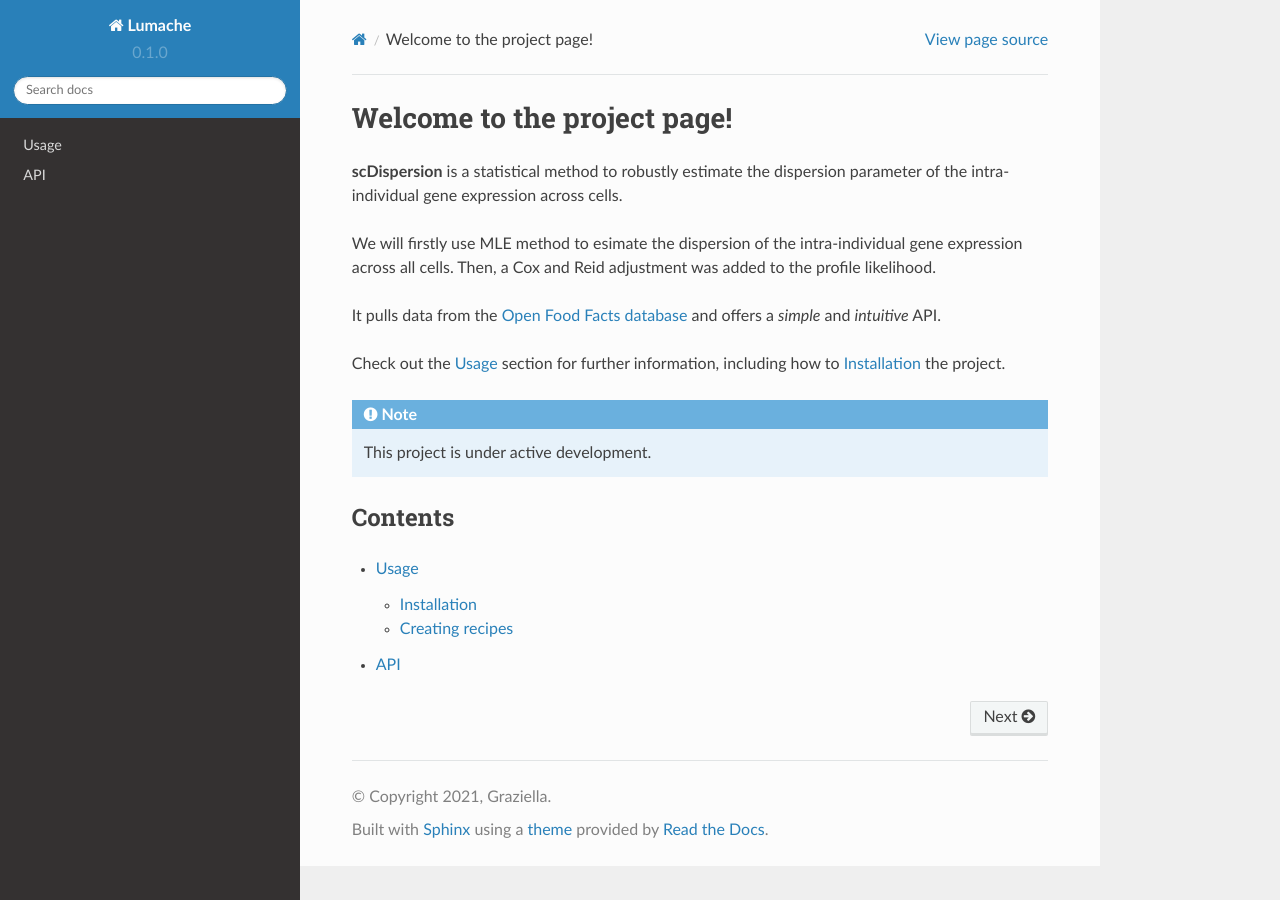
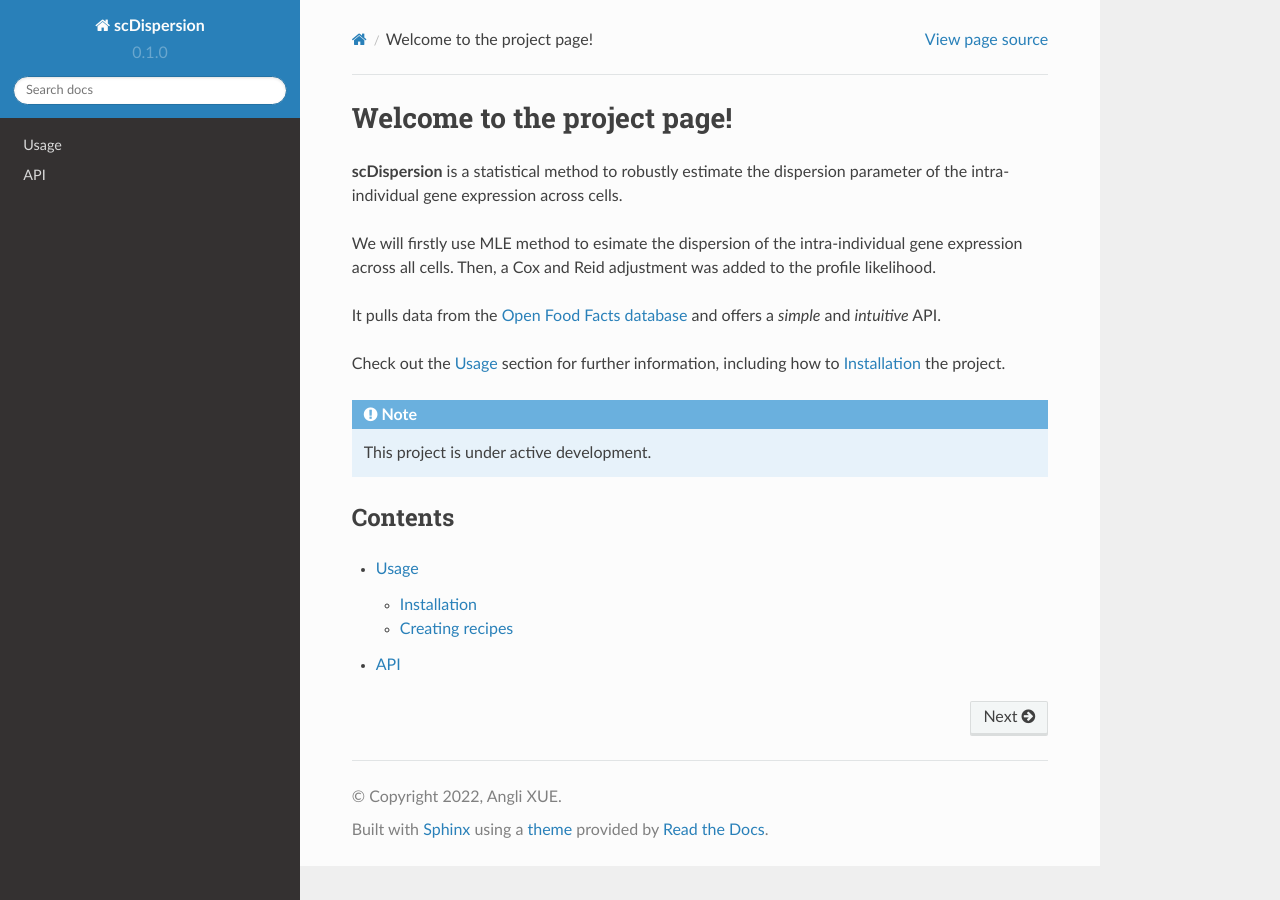
Before and after one commit to alexxue81/Estimate-the-dispersion, a Sphinx documentation site: the page built from docs/source/index.rst, in a window 1280 px wide. Built offline with Sphinx 7.4.7 and the Read the Docs theme 2.0.0, drawn with Linux system fonts in a browser that asks for light colours.

Commit message:
Update conf.py

```diff
--- a/docs/source/conf.py
+++ b/docs/source/conf.py
@@ -2,9 +2,9 @@
 
 # -- Project information
 
-project = 'Lumache'
-copyright = '2021, Graziella'
-author = 'Graziella'
+project = 'scDispersion'
+copyright = '2022, Angli XUE'
+author = 'Angli XUE'
 
 release = '0.1'
 version = '0.1.0'
```
